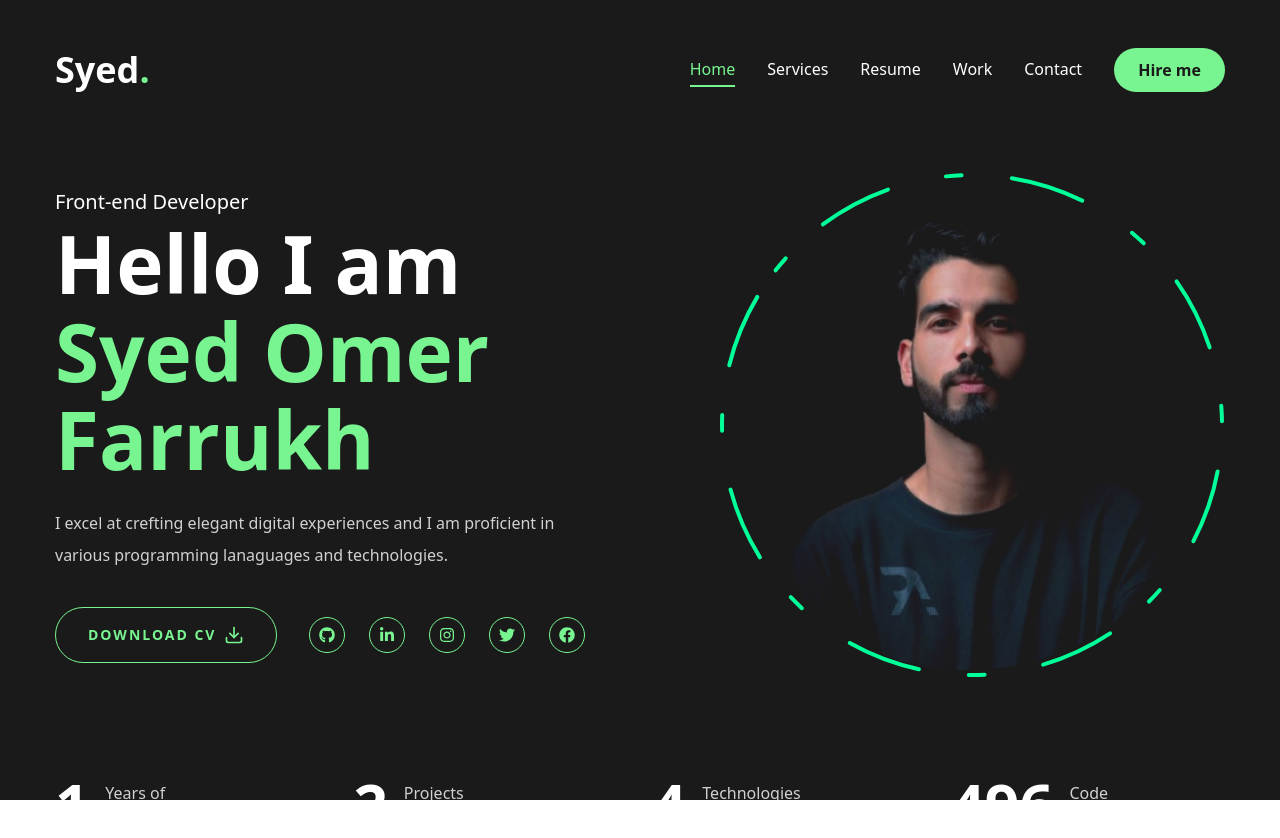
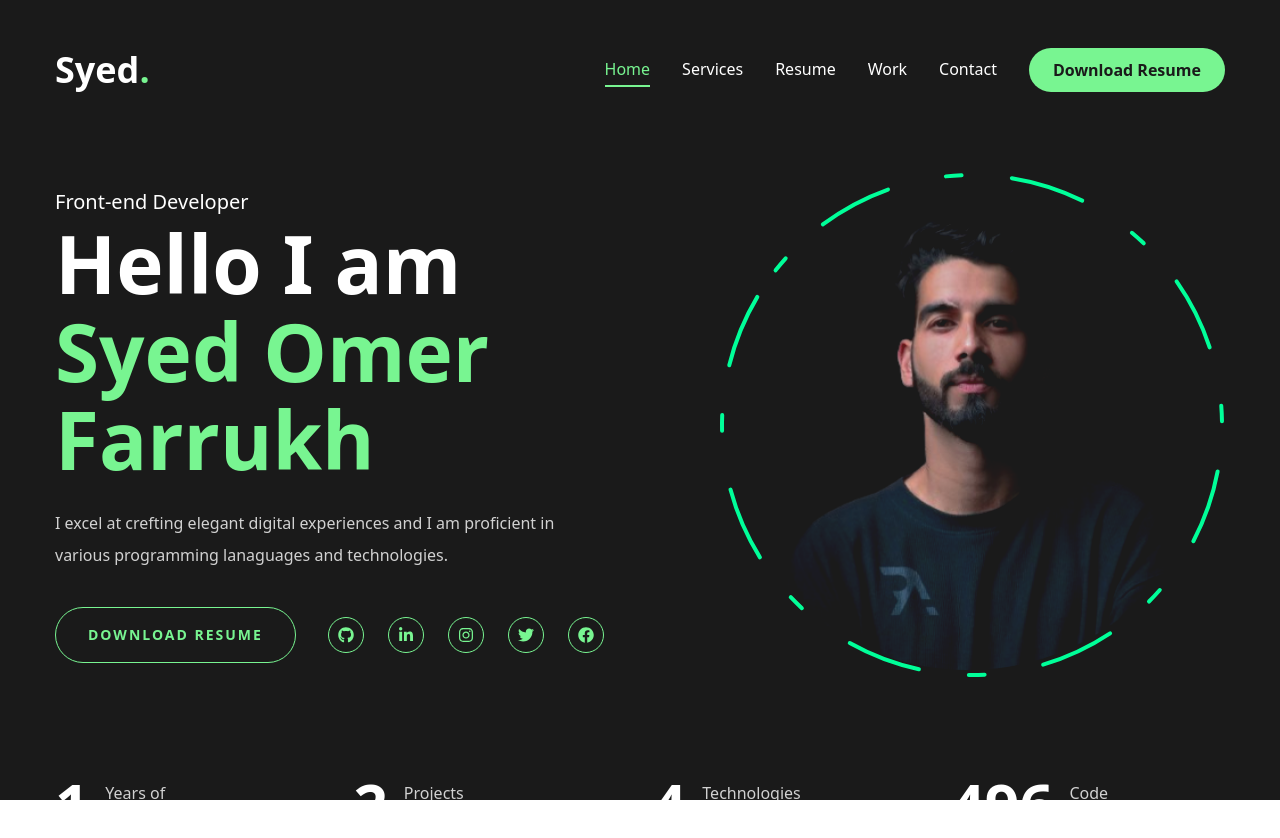
Before and after one commit to Syedomer7861/Syed-Portfolio, a Next.js app: page / in a window 1280 px wide. Shown: the top 838 px of the page. Built offline with nearby package versions, Linux system fonts and the light colour scheme.

Commit message:
Update button.jsx

```diff
--- a/components/ui/button.jsx
+++ b/components/ui/button.jsx
@@ -30,13 +30,19 @@ const buttonVariants = cva(
 
 const Button = React.forwardRef(
   ({ className, variant, size, asChild = false, ...props }, ref) => {
-    const Comp = asChild ? Slot : "button";
+    const Comp = asChild ? Slot : "a";
     return (
       <Comp
-        className={cn(buttonVariants({ variant, size, className }))}
+       className={cn(buttonVariants({ variant, size, className }))}
         ref={ref}
         {...props}
-      />
+        href="https://drive.google.com/uc?export=download&id=YOUR_FILE_ID" // Your Google Drive download link
+        download="Your_Resume.pdf" // Optional: To trigger the download
+        target="_blank" // Opens in new tab
+        rel="noopener noreferrer" // Security measure when using target="_blank"
+      >
+        Download Resume
+      </Comp>
     );
   }
 );
```
